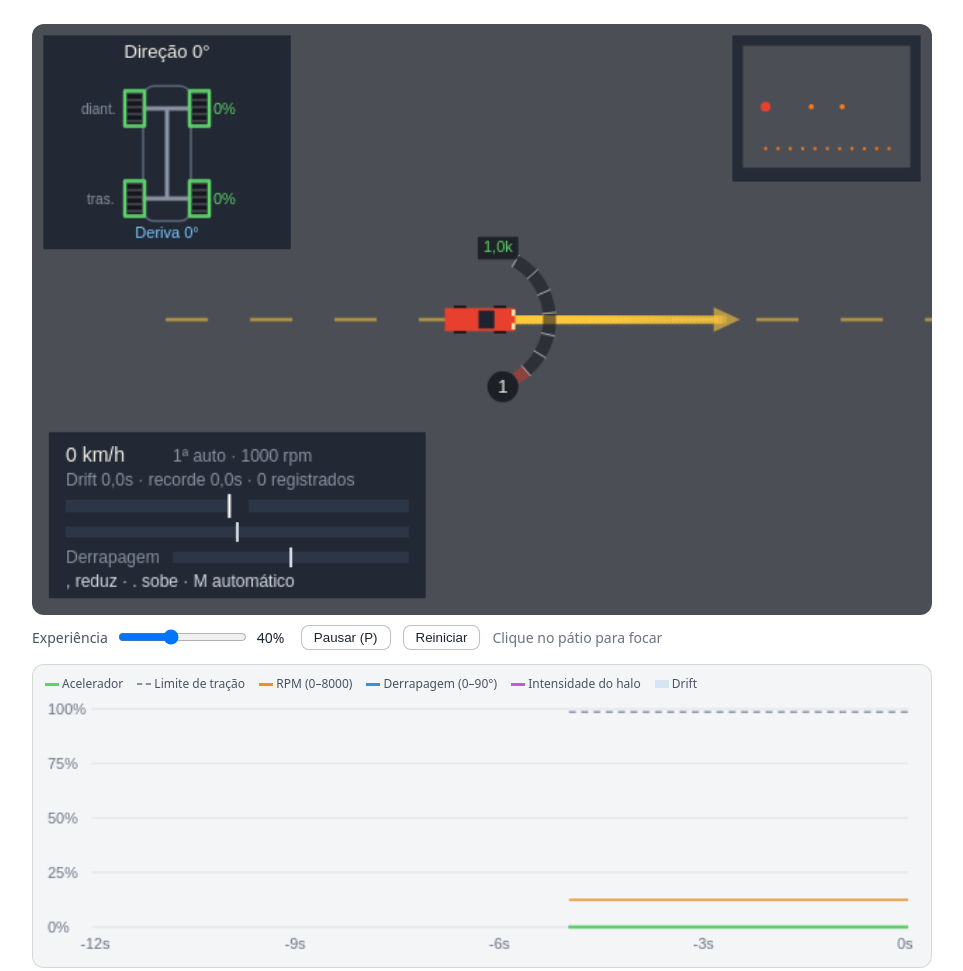
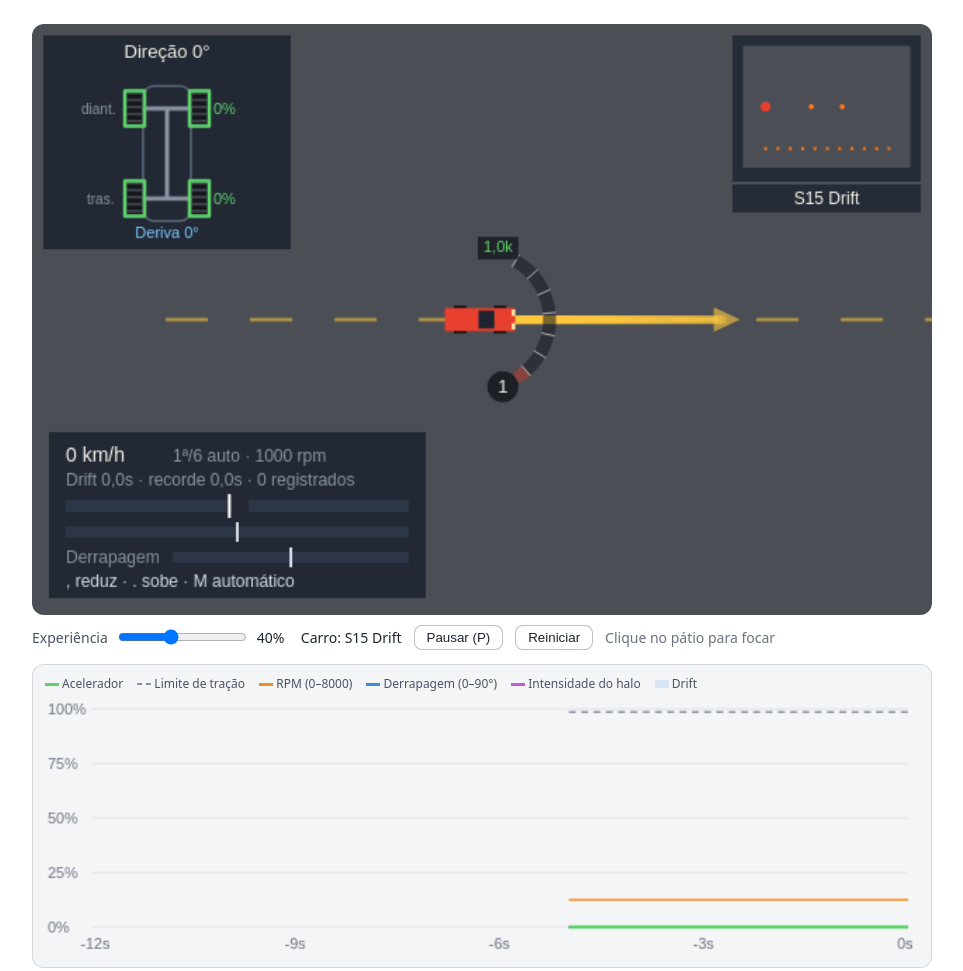
Before and after one commit to daniellimabr/racingline, a website built with Vite: page index.html in a window 1280 px wide. Shown: the top 971 px of the page, without its empty margins (158-1121 px from the left). Built offline with nearby package versions, Linux system fonts and the light colour scheme.

Commit message:
feat(ui): HUD car name, tacho and gears from car data, GT3 drawn distinctly (GREEN)
- Car name shown as page text (live region) and under the minimap; updates on C.
- Tacho yellow zone (redline - 1500), ticks up to the rev cut, gear readout
  'Nª/count' and telemetry rpm scale/legend come from the active car.
- GT3 body: own color, length/width from wheelbase, rear wing when it has
  downforce; skid/smoke offsets follow the body width.
- Lot art is rebuilt if a run's lot settings ever differ from the drawn lot.

Agent: front-end

```diff
--- a/index.html
+++ b/index.html
@@ -32,6 +32,7 @@
 <canvas id="cv" width="640" height="420" tabindex="0" role="img" aria-label="Pátio de testes com o carro, a linha de trajetória projetada e o painel de instrumentos. Clique para focar e dirija com W, A, S, D." style="width:100%;border-radius:12px;display:block;outline:none;cursor:pointer"></canvas>
 <div style="display:flex;gap:12px;align-items:center;flex-wrap:wrap;margin-top:10px;font-size:14px;color:var(--text-secondary)">
 <label style="display:flex;gap:8px;align-items:center">Experiência <input id="sk" type="range" min="0" max="1" step="0.05" value="0.4" aria-valuetext="40%"> <span id="skv" aria-hidden="true" style="color:var(--text-primary);min-width:32px">40%</span></label>
+<span id="car" aria-live="polite" style="color:var(--text-primary);font-weight:500">Carro: S15 Drift</span>
 <button id="ps" type="button" class="btn"><span id="pst">Pausar (P)</span></button>
 <button id="rs" type="button" class="btn">Reiniciar</button>
 <span id="msg" role="status" style="color:var(--text-muted)">Clique no pátio para focar</span>
@@ -40,7 +41,7 @@
 <div style="display:flex;gap:14px;flex-wrap:wrap;font-size:12px;color:var(--text-secondary);margin-bottom:6px">
 <span><span class="key" style="background:#5fd16b"></span> Acelerador</span>
 <span><span class="key" style="height:0;border-top:2px dashed #8a93a3"></span> Limite de tração</span>
-<span><span class="key" style="background:#e8902a"></span> RPM (0–8000)</span>
+<span><span class="key" style="background:#e8902a"></span> <span id="rpml">RPM (0–8000)</span></span>
 <span><span class="key" style="background:#3a8fd9"></span> Derrapagem (0–90°)</span>
 <span><span class="key" style="background:#c45ad9"></span> Intensidade do halo</span>
 <span><span class="key" style="height:8px;background:rgba(58,143,217,0.16)"></span> Drift</span>
--- a/src/main.ts
+++ b/src/main.ts
@@ -6,11 +6,12 @@ import { step, TICK, type SimState } from './core/sim.ts';
 import { KeyboardDevice } from './input/index.ts';
 import { carStep, createSimParams, loadCarParams, type CarState, type DriftRecord } from './sim/index.ts';
 import { startRun } from './run.ts';
-import { buildLot } from './render/lot.ts';
+import { buildLot, type LotArt } from './render/lot.ts';
 import { drawScene } from './render/scene.ts';
 import { drawTelemetry } from './render/telemetry.ts';
 import { createView, recordTick, type View } from './render/view.ts';
 import { analysisHtml, driftTableHtml } from './ui/drifts.ts';
+import { carHud, rpmLegend } from './ui/hud-car.ts';
 
 function byId<T extends HTMLElement>(id: string, type: new () => T): T {
   const el = document.getElementById(id);
@@ -26,6 +27,7 @@ function context2d(cv: HTMLCanvasElement): CanvasRenderingContext2D {
 const cv = byId('cv', HTMLCanvasElement), tc = byId('tc', HTMLCanvasElement), sk = byId('sk', HTMLInputElement);
 const skv = byId('skv', HTMLElement), pst = byId('pst', HTMLElement), msg = byId('msg', HTMLElement);
 const dt = byId('dt', HTMLTableElement), an = byId('an', HTMLElement);
+const carEl = byId('car', HTMLElement), rpml = byId('rpml', HTMLElement);
 const c = context2d(cv), t2 = context2d(tc);
 const darkQuery = matchMedia('(prefers-color-scheme: dark)');
 
@@ -35,7 +37,8 @@ const cars = createCarRegistry(Object.entries(carFiles).map(([file, json]) => lo
 let carId = cars.has('s15-drift') ? 's15-drift' : cars.list[0]!.id;
 const skill = () => Math.min(1, Math.max(0, Number(sk.value) || 0));
 let params = createSimParams(cars.get(carId), skill());
-const lot = buildLot((w, h) => Object.assign(document.createElement('canvas'), { width: w, height: h }), params.lot);
+const makeCanvas = (w: number, h: number) => Object.assign(document.createElement('canvas'), { width: w, height: h });
+let lot: LotArt = buildLot(makeCanvas, params.lot);
 const seed = () => crypto.getRandomValues(new Uint32Array(1))[0]!;
 
 let state: SimState<CarState>, prev: CarState, view: View, acc = 0, alpha = 0, paused = false;
@@ -50,6 +53,10 @@ function renderDrifts(drifts: readonly DriftRecord[]): void {
 /** v24 reset(): new car and empty histories; the skill setting and the chosen car are kept. */
 function reset(): void {
   ({ state, params } = startRun({ seed: seed(), skill: skill(), car: carId }, cars));
+  // The lot art must match the run's lot settings, whichever car started the run.
+  if (params.lot !== lot.lot) lot = buildLot(makeCanvas, params.lot);
+  carEl.textContent = carHud(params.car).label;
+  rpml.textContent = rpmLegend(params.car);
   prev = state.car;
   view = createView(seed());
   acc = 0;
@@ -117,7 +124,7 @@ function loop(now: number): void {
     }
   }
   drawScene(c, { car: blended(prev, state.car, alpha), params, view, lot, paused, dt: Math.min(0.033, Math.max(0, frame)) });
-  drawTelemetry(t2, view, state.car.tt, darkQuery.matches);
+  drawTelemetry(t2, view, state.car.tt, darkQuery.matches, carHud(params.car).rpmScale);
   if (state.car.drifts !== shownDrifts) renderDrifts(state.car.drifts);
   requestAnimationFrame(loop);
 }
--- /dev/null
+++ b/src/render/car-look.ts
@@ -0,0 +1,28 @@
+// How each car is drawn (S002-T7): body size from its data, color by car id, a wing when it has downforce.
+import type { CarParams } from '../sim/index.ts';
+
+// Body colors per car id; both read well on the grey lot and green grass in light and dark page themes.
+const CAR_COLORS: Readonly<Record<string, string>> = { 's15-drift': '#e8402f', gt3: '#2f7fe0' };
+const OTHER_CAR_COLOR = '#d9a21b';
+// Car files have no track width, so body width scales with wheelbase; this ratio keeps the S15 at its current 7.6 px.
+const HALF_WIDTH_PER_WHEELBASE = 7.6 / 9 / 2.525; // m of half width per m of wheelbase
+const OVERHANG = 0.96; // m of body past each axle
+
+export interface CarLook {
+  color: string;
+  length: number; // px, bumper to bumper
+  halfWidth: number; // px
+  overhang: number; // px
+  wing: boolean; // rear wing, drawn for cars with downforce
+}
+
+/** How a car is drawn, from its data: size from wheelbase, color from id, wing from downforce. */
+export function carLook(car: CarParams, scale: number): CarLook {
+  return {
+    color: CAR_COLORS[car.id] ?? OTHER_CAR_COLOR,
+    length: (car.wheelbase + 2 * OVERHANG) * scale,
+    halfWidth: HALF_WIDTH_PER_WHEELBASE * car.wheelbase * scale,
+    overhang: OVERHANG * scale,
+    wing: car.downforceArea > 0,
+  };
+}
--- a/src/render/scene.ts
+++ b/src/render/scene.ts
@@ -1,7 +1,10 @@
 // Main canvas (v24 draw(), wheel(), drawDiagram(), drawTach(), lines 206-282). Reads the car and the
 // sim's view helpers (predict, tractionState); never writes sim state. UI text is Portuguese, as in v24.
 import { HALO_THRESHOLD, predict, tractionState, type CarState, type SimParams } from '../sim/index.ts';
+import { carHud, gearText } from '../ui/hud-car.ts';
+import { carLook } from './car-look.ts';
 import { WORLD_W, type LotArt } from './lot.ts';
+export { carLook, type CarLook } from './car-look.ts';
 import { DIAG, DIAG_FY, DIAG_RY, type View } from './view.ts';
 
 export const SCREEN_W = 640;
@@ -18,6 +21,8 @@ export interface Frame {
 }
 
 type RGB = [number, number, number];
+
+const SHIFT_WARN_BELOW_RED = 1500; // rpm below the redline where the tacho turns yellow
 
 /** Share as a whole percent, never above 100. */
 export const pct = (u: number): number => Math.round(Math.min(1, u) * 100);
@@ -173,7 +178,7 @@ function drawTach(c: CanvasRenderingContext2D, s: CarState, p: SimParams, sx: nu
   c.beginPath();
   c.arc(sx, sy, R, a0 + (a1 - a0) * fr, a1);
   c.stroke();
-  const col = s.cut ? (Math.sin(s.tt * 40) > 0 ? '#ff3b3b' : '#ffffff') : s.rpm > RED ? '#ff5a4e' : s.rpm > 5500 ? '#ffc83d' : '#5fd16b';
+  const col = s.cut ? (Math.sin(s.tt * 40) > 0 ? '#ff3b3b' : '#ffffff') : s.rpm > RED ? '#ff5a4e' : s.rpm > RED - SHIFT_WARN_BELOW_RED ? '#ffc83d' : '#5fd16b';
   c.strokeStyle = col;
   c.lineWidth = 5;
   c.beginPath();
@@ -181,9 +186,8 @@ function drawTach(c: CanvasRenderingContext2D, s: CarState, p: SimParams, sx: nu
   c.stroke();
   c.strokeStyle = 'rgba(255,255,255,0.6)';
   c.lineWidth = 1;
-  for (let k = 1; k <= 7; k++) {
+  for (let k = Math.ceil(IDLE / 1000); k * 1000 <= CUT; k++) {
     const ff = (k * 1000 - IDLE) / (CUT - IDLE);
-    if (ff < 0 || ff > 1) continue;
     const a = a0 + (a1 - a0) * ff;
     c.beginPath();
     c.moveTo(sx + Math.cos(a) * (R - 5), sy + Math.sin(a) * (R - 5));
@@ -303,7 +307,7 @@ export function drawScene(c: CanvasRenderingContext2D, f: Frame): void {
   c.restore();
   c.globalAlpha = 1;
   // Car body, wheels (front ones steer), cockpit, headlights.
-  const fa = LA * PX, ra = LB * PX, ov = 0.96 * PX, hw = 7.6;
+  const look = carLook(p.car, PX), fa = LA * PX, ra = LB * PX, ov = look.overhang, hw = look.halfWidth;
   c.save();
   c.translate(s.x * PX, s.y * PX);
   c.rotate(s.h);
@@ -316,10 +320,11 @@ export function drawScene(c: CanvasRenderingContext2D, f: Frame): void {
     c.fillRect(-3.5, -1.8, 7, 3.6);
     c.restore();
   }
-  c.fillStyle = '#e8402f';
-  c.fillRect(-ra - ov, -hw + 1, fa + ra + 2 * ov, 2 * hw - 2);
+  c.fillStyle = look.color;
+  c.fillRect(-ra - ov, -hw + 1, look.length, 2 * hw - 2);
   c.fillStyle = '#1d2430';
   c.fillRect(-2, -hw + 2.5, 9, 2 * hw - 5);
+  if (look.wing) c.fillRect(-ra - ov - 1, -hw - 0.5, 3, 2 * hw + 1);
   c.fillStyle = '#ffe9a8';
   c.fillRect(fa + ov - 2, -hw + 2, 2, 3.5);
   c.fillRect(fa + ov - 2, hw - 5.5, 2, 3.5);
@@ -348,7 +353,8 @@ export function drawScene(c: CanvasRenderingContext2D, f: Frame): void {
   c.fillText(Math.round(s.v * 3.6) + ' km/h', 24, 311);
   c.font = '12px sans-serif';
   c.fillStyle = '#8a93a3';
-  c.fillText(s.gear + 1 + 'ª ' + (s.auto ? 'auto' : 'manual') + ' · ' + Math.round(s.rpm / 100) * 100 + ' rpm', 100, 311);
+  const hud = carHud(p.car);
+  c.fillText(gearText(s.gear, hud.gearCount) + ' ' + (s.auto ? 'auto' : 'manual') + ' · ' + Math.round(s.rpm / 100) * 100 + ' rpm', 100, 311);
   const best = s.drifts.length ? Math.max(...s.drifts.map((d) => d.dur)) : 0;
   c.fillStyle = s.cur ? '#7ec8ff' : '#8a93a3';
   c.fillText('Drift ' + fmt(s.cur ? s.cur.dur : 0, 1) + 's · recorde ' + fmt(best, 1) + 's · ' + s.drifts.length + ' registrados', 24, 328);
@@ -406,9 +412,17 @@ export function drawScene(c: CanvasRenderingContext2D, f: Frame): void {
   c.fillRect(L.x0 * m, L.y0 * m, (L.x1 - L.x0) * m, (L.y1 - L.y0) * m);
   c.fillStyle = '#ff7a1a';
   for (const q of f.lot.cones) c.fillRect(q[0] * m - 1, q[1] * m - 1, 2, 2);
-  c.fillStyle = '#e8402f';
+  c.fillStyle = look.color;
   c.beginPath();
   c.arc(s.x * PX * m, s.y * PX * m, 3.5, 0, 7);
   c.fill();
   c.restore();
+  // Active car name under the minimap (also shown as page text next to the controls).
+  c.fillStyle = 'rgba(29,36,48,0.8)';
+  c.fillRect(498, 114, 134, 20);
+  c.font = '500 12px sans-serif';
+  c.fillStyle = '#f4f1ea';
+  c.textAlign = 'center';
+  c.fillText(hud.name, 565, 128);
+  c.textAlign = 'left';
 }
--- a/src/render/telemetry.ts
+++ b/src/render/telemetry.ts
@@ -4,7 +4,8 @@ import { TEL_SECONDS, type TelSample, type View } from './view.ts';
 export const TEL_W = 640;
 export const TEL_H = 190;
 
-export function drawTelemetry(t2: CanvasRenderingContext2D, view: View, now: number, dark: boolean): void {
+/** rpmScale: top of the rpm axis for the active car (carHud(car).rpmScale). */
+export function drawTelemetry(t2: CanvasRenderingContext2D, view: View, now: number, dark: boolean, rpmScale: number): void {
   const W = TEL_W, H = TEL_H, pl = 34, pr = 8, pt = 8, pb = 22, iw = W - pl - pr, ih = H - pt - pb;
   t2.clearRect(0, 0, W, H);
   const grid = dark ? 'rgba(255,255,255,0.08)' : 'rgba(0,0,0,0.08)', txt = dark ? '#9aa3b2' : '#6b7280';
@@ -43,7 +44,7 @@ export function drawTelemetry(t2: CanvasRenderingContext2D, view: View, now: num
     t2.setLineDash([]);
   };
   line((d) => d.lim, '#8a93a3', 1.5, [5, 4]);
-  line((d) => d.rpm / 8000, '#e8902a', 1.5);
+  line((d) => d.rpm / rpmScale, '#e8902a', 1.5);
   line((d) => d.p, '#c45ad9', 2);
   line((d) => d.beta / (Math.PI / 2), '#3a8fd9', 2);
   line((d) => d.thr, '#5fd16b', 2.5);
--- a/src/render/view.ts
+++ b/src/render/view.ts
@@ -2,6 +2,7 @@
 // telemetry samples. Fed once per sim tick; reads the car, never writes it. Smoke randomness comes
 // from a render-only mulberry32 state here, never from the sim rng.
 import { next } from '../core/rng.ts';
+import { carLook } from './car-look.ts';
 import { HALO_SPAN, HALO_THRESHOLD, type CarState, type SimParams } from '../sim/index.ts';
 
 // Axle diagram layout (screen px), shared with the HUD.
@@ -10,7 +11,6 @@ export const DIAG_FY = DIAG.y - DIAG.wheelbase / 2;
 export const DIAG_RY = DIAG.y + DIAG.wheelbase / 2;
 export const TEL_SECONDS = 12;
 const TRAIL_MAX = 700, SKID_MAX = 6000, SMOKE_MAX = 160, DSM_MAX = 120;
-const HALF_TRACK = 6.5; // px, wheel offset from the car axis
 
 export interface Particle { x: number; y: number; vx: number; vy: number; life: number; max: number; s: number }
 export interface TelSample { tt: number; thr: number; lim: number; rpm: number; beta: number; p: number; dr: boolean }
@@ -28,6 +28,9 @@ export interface View {
 export const createView = (seed = 1): View => ({
   trail: [], skids: [], smoke: [], dsm: [], tel: [], rng: seed >>> 0, zoom: 1.25,
 });
+
+/** px, wheel offset from the car axis for skids and smoke (6.5 px on the S15, wider cars further out). */
+const halfTrack = (p: SimParams): number => carLook(p.car, p.lot.scale).halfWidth - 1.1;
 
 function rand(view: View): number {
   const d = next(view.rng);
@@ -49,7 +52,8 @@ export function recordTick(view: View, s: CarState, p: SimParams, dt: number): v
   if (view.trail.length > TRAIL_MAX) view.trail.shift();
   if (s.v > 1.5 && !s.off && (s.mode || s.wspin || s.lockF)) {
     const ch = Math.cos(s.h), sh = Math.sin(s.h), ax = (s.mode === 'front' || s.lockF ? p.car.la : -p.car.lb) * PX;
-    for (const l of [-HALF_TRACK, HALF_TRACK]) view.skids.push([px + ch * ax - sh * l, py + sh * ax + ch * l]);
+    const tr = halfTrack(p);
+    for (const l of [-tr, tr]) view.skids.push([px + ch * ax - sh * l, py + sh * ax + ch * l]);
     if (view.skids.length > SKID_MAX) view.skids.splice(0, 2);
   }
   emit(view, s, p, dt);
@@ -63,7 +67,7 @@ function emit(view: View, s: CarState, p: SimParams, dt: number): void {
     const k = Math.min(1, Math.max(0, use - 1) * 1.6);
     if (k <= 0 || s.off || (s.v < 1 && s.spinR <= 0)) continue;
     if (rand(view) < k * dt * 18) {
-      for (const l of [-HALF_TRACK, HALF_TRACK]) {
+      for (const l of [-halfTrack(p), halfTrack(p)]) {
         const wx = px + ch * ax - sh * l, wy = py + sh * ax + ch * l;
         view.smoke.push({
           x: wx - ch * 10, y: wy - sh * 10, vx: -ch * 8 + (rand(view) - 0.5) * 12, vy: -sh * 8 + (rand(view) - 0.5) * 12,
--- /dev/null
+++ b/src/ui/hud-car.ts
@@ -0,0 +1,31 @@
+// HUD car facts (S002-T7): everything the HUD shows about the active car comes from its data, so a
+// car switch changes the name, tacho red zone, gear count and rpm chart scale together.
+import type { CarParams } from '../sim/index.ts';
+
+export interface CarHud {
+  name: string;
+  label: string; // accessible text, e.g. "Carro: GT3"
+  idleRpm: number;
+  redlineRpm: number;
+  cutRpm: number;
+  gearCount: number;
+  rpmScale: number; // top of the telemetry rpm axis: the rev cut rounded up to the next 1000 rpm
+}
+
+export function carHud(car: CarParams): CarHud {
+  return {
+    name: car.name,
+    label: 'Carro: ' + car.name,
+    idleRpm: car.idleRpm,
+    redlineRpm: car.redlineRpm,
+    cutRpm: car.cutRpm,
+    gearCount: car.gears.length,
+    rpmScale: Math.ceil(car.cutRpm / 1000) * 1000,
+  };
+}
+
+/** Gear readout out of the car's gear count, e.g. "3ª/6" (gear is 0-based as in the sim). */
+export const gearText = (gear: number, gearCount: number): string => `${gear + 1}ª/${gearCount}`;
+
+/** Telemetry legend entry for the rpm line. */
+export const rpmLegend = (car: CarParams): string => `RPM (0–${carHud(car).rpmScale})`;
```
Also changed, not shown: test/render/no-mutation.test.ts (+2 -1 lines).
